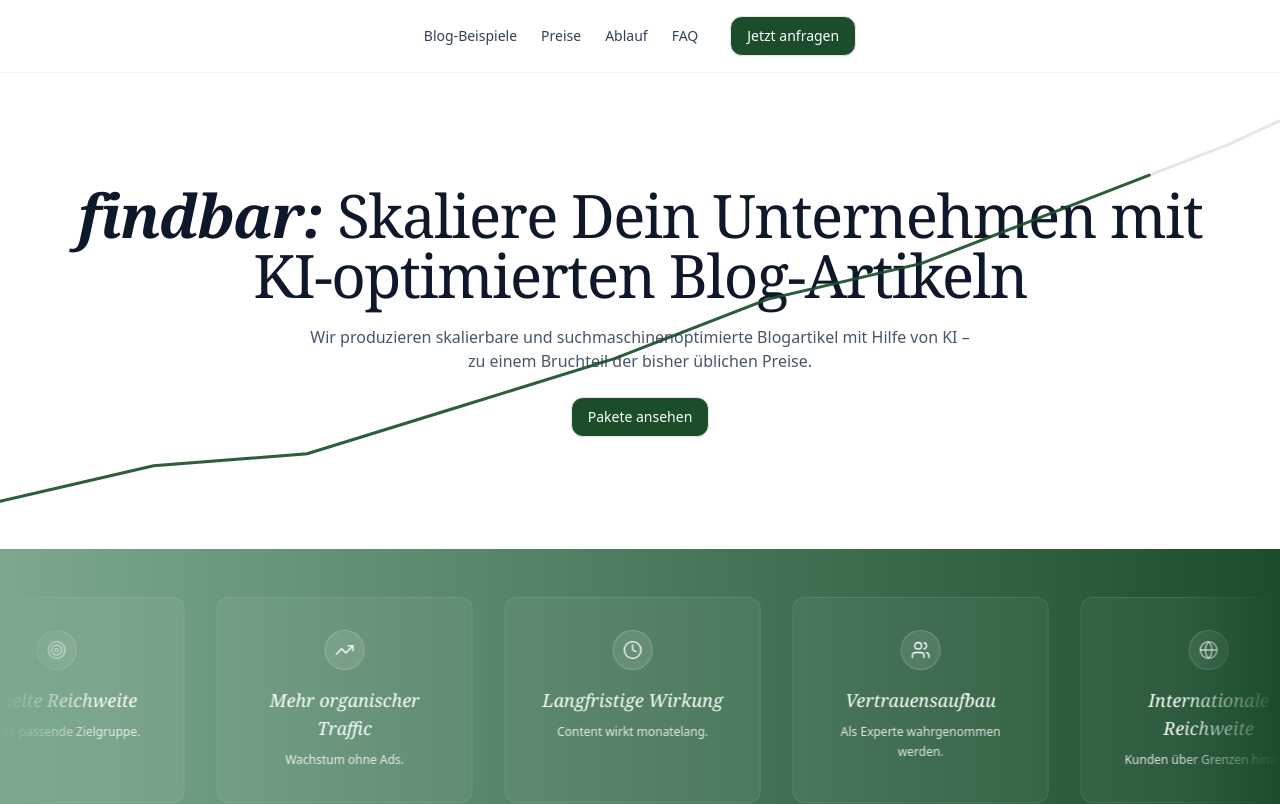
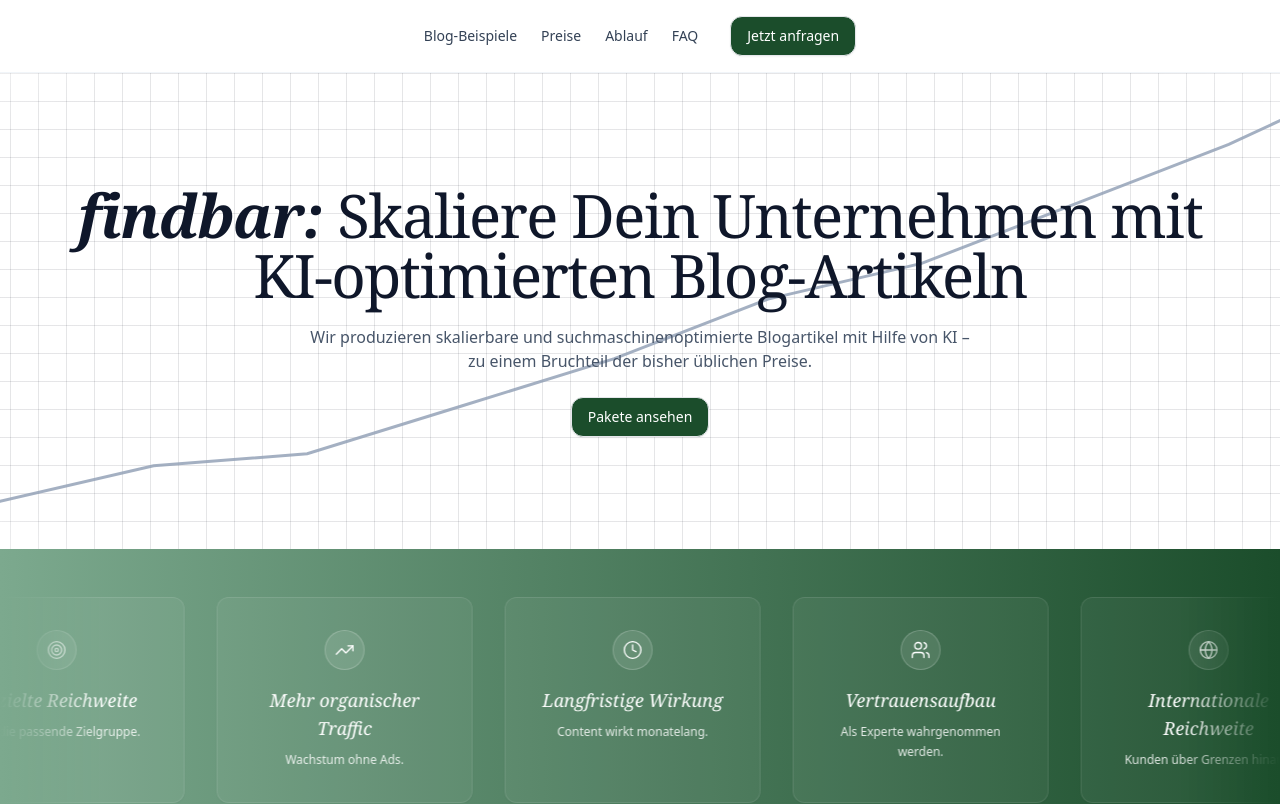
Before and after one commit to lennartnm/findbar_website, a Next.js app: page / in a window 1280 px wide. Shown: the top 804 px of the page. Built offline with nearby package versions, Linux system fonts and the light colour scheme.

Commit message:
Update page.tsx

```diff
--- a/src/app/page.tsx
+++ b/src/app/page.tsx
@@ -158,56 +158,51 @@ function Header() {
   );
 }
 
-/* ---------------------------- Hero (mit animierter Linie & Grid-Fade) ---------------------------- */
+/* ---------------------------- Hero (sichtbares Grid + Clip-Path-Reveal) ---------------------------- */
 function Hero() {
   return (
     <section className="relative overflow-hidden bg-white px-6 py-28 text-center">
-      {/* Subtiles Raster mit Edge-Fade */}
+      {/* Sichtbares Raster über dem Section-Background, unter allen Inhalten */}
       <div
         aria-hidden
-        className="pointer-events-none absolute inset-0 -z-10"
+        className="pointer-events-none absolute inset-0 z-0"
         style={{
-          // sehr feines Grid
           backgroundImage: `
-            linear-gradient(to right, rgba(2,6,23,0.05) 1px, transparent 1px),
-            linear-gradient(to bottom, rgba(2,6,23,0.05) 1px, transparent 1px)
+            linear-gradient(to right, rgba(2,6,23,0.10) 1px, transparent 1px),
+            linear-gradient(to bottom, rgba(2,6,23,0.10) 1px, transparent 1px)
           `,
-          backgroundSize: "32px 32px",
+          backgroundSize: "28px 28px",
           backgroundPosition: "center",
-          // zu allen Seiten ausfaden (Mask)
+          /* Fade zu weiß an allen Seiten */
           maskImage:
-            "radial-gradient(80% 80% at 50% 50%, black 65%, transparent 100%)",
+            "radial-gradient(90% 90% at 50% 50%, black 70%, transparent 100%)",
           WebkitMaskImage:
-            "radial-gradient(80% 80% at 50% 50%, black 65%, transparent 100%)",
+            "radial-gradient(90% 90% at 50% 50%, black 70%, transparent 100%)",
         }}
       />
 
-      {/* Animierte Linien-Grafik */}
+      {/* Graph: leichtes Grau, Reveal via CSS clip-path */}
+      <div className="absolute inset-0 pointer-events-none z-10">
+        <div className="h-full w-full text-slate-400/85 animate-graph-reveal will-change-clip-path">
           <svg
-        className="absolute inset-0 h-full w-full pointer-events-none"
+            className="h-full w-full"
             viewBox="0 0 500 200"
             preserveAspectRatio="none"
           >
-        {/* leichte Hintergrundlinie (dezent) */}
             <polyline
               fill="none"
-          stroke="#1b4d2b20"
-          strokeWidth="3"
-          vectorEffect="non-scaling-stroke"
-          points="0,180 60,165 120,160 180,140 240,120 300,95 360,80 420,55 480,30 500,20"
-        />
-        {/* animierte Hauptlinie */}
-        <polyline
-          className="hero-line"
-          fill="none"
-          stroke="#1b4d2b"
+              stroke="currentColor"
               strokeWidth="3"
               strokeLinecap="round"
               vectorEffect="non-scaling-stroke"
               points="0,180 60,165 120,160 180,140 240,120 300,95 360,80 420,55 480,30 500,20"
             />
           </svg>
+        </div>
+      </div>
 
+      {/* Content über allem */}
+      <div className="relative z-20">
         <h1 className={`text-4xl md:text-6xl tracking-tight ${serifClass}`}>
           <span className="italic font-bold">findbar:</span> Skaliere Dein Unternehmen mit
           <br className="hidden md:inline" /> KI-optimierten Blog-Artikeln
@@ -220,30 +215,24 @@ function Hero() {
             Pakete ansehen
           </a>
         </Button>
+      </div>
 
-      {/* Styles für Zeichnen-Animation (Stroke „fährt aus“) */}
+      {/* Styles */}
       <style>{`
-        @keyframes dash {
-          to { stroke-dashoffset: 0; }
+        .animate-graph-reveal {
+          clip-path: inset(0 100% 0 0);
+          animation: graph-reveal 1.2s ease-out forwards .12s;
         }
-        .hero-line {
-          opacity: .9;
-          /* großer Wert funktioniert für diese Pfadlänge zuverlässig */
-          stroke-dasharray: 1200;
-          stroke-dashoffset: 1200;
-          animation: dash 1.6s ease-out forwards;
-          animation-delay: .15s;
-        }
+        @keyframes graph-reveal { to { clip-path: inset(0 0 0 0); } }
+
         @media (prefers-reduced-motion: reduce) {
-          .hero-line {
-            animation: none;
-            stroke-dashoffset: 0;
-          }
+          .animate-graph-reveal { animation: none; clip-path: inset(0 0 0 0); }
         }
       `}</style>
     </section>
   );
 }
+
 
 
 
```
Lines whose indentation alone changed are shown as unchanged.
